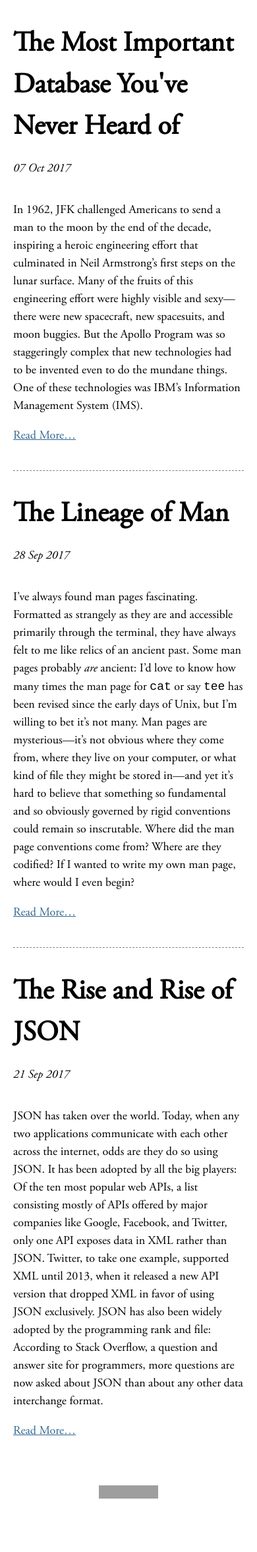
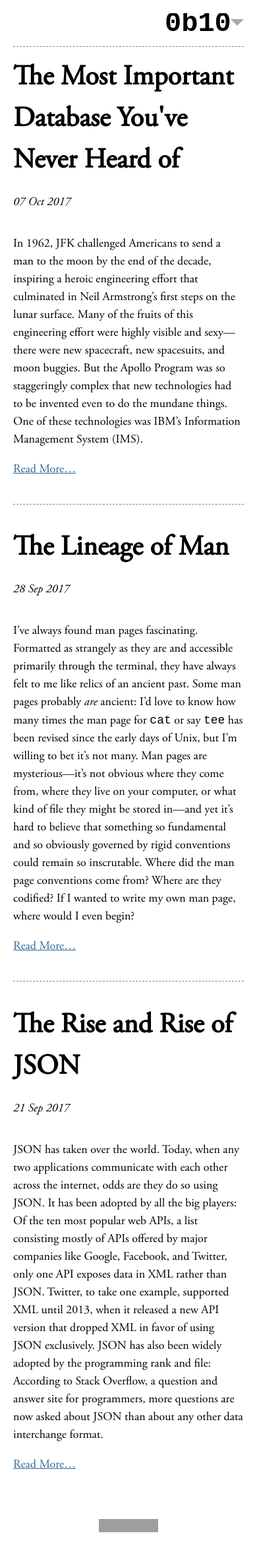
Before and after one commit to sinclairtarget/sinclairtarget.github.io, a Jekyll site: the page built from index.html, in a window 390 px wide. Shown: the whole page at 66% size. Built offline with Jekyll 4.4.1, drawn with Linux system fonts in a browser that asks for light colours; before the commit the page ends 2302 px from its top, so only the background shows below that; grey boxes are pictures that could not be loaded.

Commit message:
Mobile dropdown header.

```diff
--- a/_layouts/default.html
+++ b/_layouts/default.html
@@ -8,9 +8,34 @@
     <link rel="shortcut icon" href="/favicon.ico" type="image/x-icon">
     <link rel="icon" href="/favicon.ico" type="image/x-icon">
     <meta name="viewport" content="width=device-width, initial-scale=1">
+
+    <script src="https://code.jquery.com/jquery-2.2.4.min.js"
+            integrity="sha256-BbhdlvQf/xTY9gja0Dq3HiwQF8LaCRTXxZKRutelT44="
+            crossorigin="anonymous"></script>
+    <script src="{{ site.baseurl }}{% link scripts/dropdown.js %}"></script>
   </head>
   <body>
     <!-- content -->
+    <div class="mobile-header">
+      <div class="dropdown-toggle">
+        <div class="arrow-down">
+        </div>
+        <h1><code>0b10</code></h1>
+      </div>
+      <div class="dropdown closed">
+        <p>Two-Bit History</p>
+        <nav>
+          <ul>
+            <li>
+              <a href="{{site.baseurl}}{% link index.html %}">Home</a>
+            </li>
+            <li>
+              <a href="{{site.baseurl}}{% link about.html %}">About</a>
+            </li>
+          </ul>
+        </nav>
+      </div>
+    </div>
     <main>
       <header>
         <h1><a href="{{site.baseurl}}{% link index.html %}">
--- a/_sass/_layout.scss
+++ b/_sass/_layout.scss
@@ -55,9 +55,25 @@ header {
     }
 }
 
-header ul, ul.index {
+header ul, .mobile-header ul, ul.index {
     padding: 0;
 }
+
+.mobile-header .dropdown {
+    width: $header-width;
+    float: right;
+    text-align: right;
+    clear: both;
+
+    p, ul {
+        margin: 8px;
+    }
+
+    li {
+        margin: 5px;
+    }
+}
+
 
 .post-header {
     margin-bottom: 2em;
@@ -87,3 +103,28 @@ footer {
     padding-top: 30px;
     text-align: center;
 }
+
+.mobile-header {
+    @media (min-width: $main-with-header-extent) {
+        display: none;
+    }
+
+    overflow: hidden;
+    padding-bottom: 0.8em;
+
+    .dropdown-toggle {
+        overflow: hidden;
+    }
+
+    h1 {
+        margin: 0;
+        float: right;
+        width: 100px;
+        line-height: 0.8;
+    }
+
+    .arrow-down, .arrow-up {
+        float: right;
+        margin-top: 0.5em;
+    }
+}
--- a/css/main.scss
+++ b/css/main.scss
@@ -53,7 +53,7 @@ header {
     border-right: 1px solid black;
 }
 
-header ul, ul.index {
+header ul, .mobile-header ul, ul.index {
     list-style: none;
 }
 
@@ -81,3 +81,26 @@ h1 a {
 .nobr {
     white-space: nowrap;
 }
+
+.mobile-header {
+    border-bottom: 1px dashed $index-border-color;
+}
+
+.arrow-down, .arrow-up {
+    width: 0;
+    height: 0;
+    border-left: 10px solid transparent;
+    border-right: 10px solid transparent;
+}
+
+.arrow-down {
+    border-top: 10px solid darkgray;
+}
+
+.arrow-up {
+    border-bottom: 10px solid black;
+}
+
+.closed {
+    display: none;
+}
--- /dev/null
+++ b/scripts/dropdown.js
@@ -0,0 +1,22 @@
+$(function() {
+    $(document).on('click touchend', '.dropdown-toggle', function(e) {
+        e.preventDefault();
+
+        $header = $(this).parent();
+        $dropdown = $header.find('.dropdown');
+
+        if ($dropdown.hasClass('closed')) {
+            $header.find('.arrow-down')
+                   .removeClass('arrow-down')
+                   .addClass('arrow-up');
+
+            $dropdown.removeClass('closed');
+        } else {
+            $header.find('.arrow-up')
+                   .removeClass('arrow-up')
+                   .addClass('arrow-down');
+
+            $dropdown.addClass('closed');
+        }
+    });
+});
```
